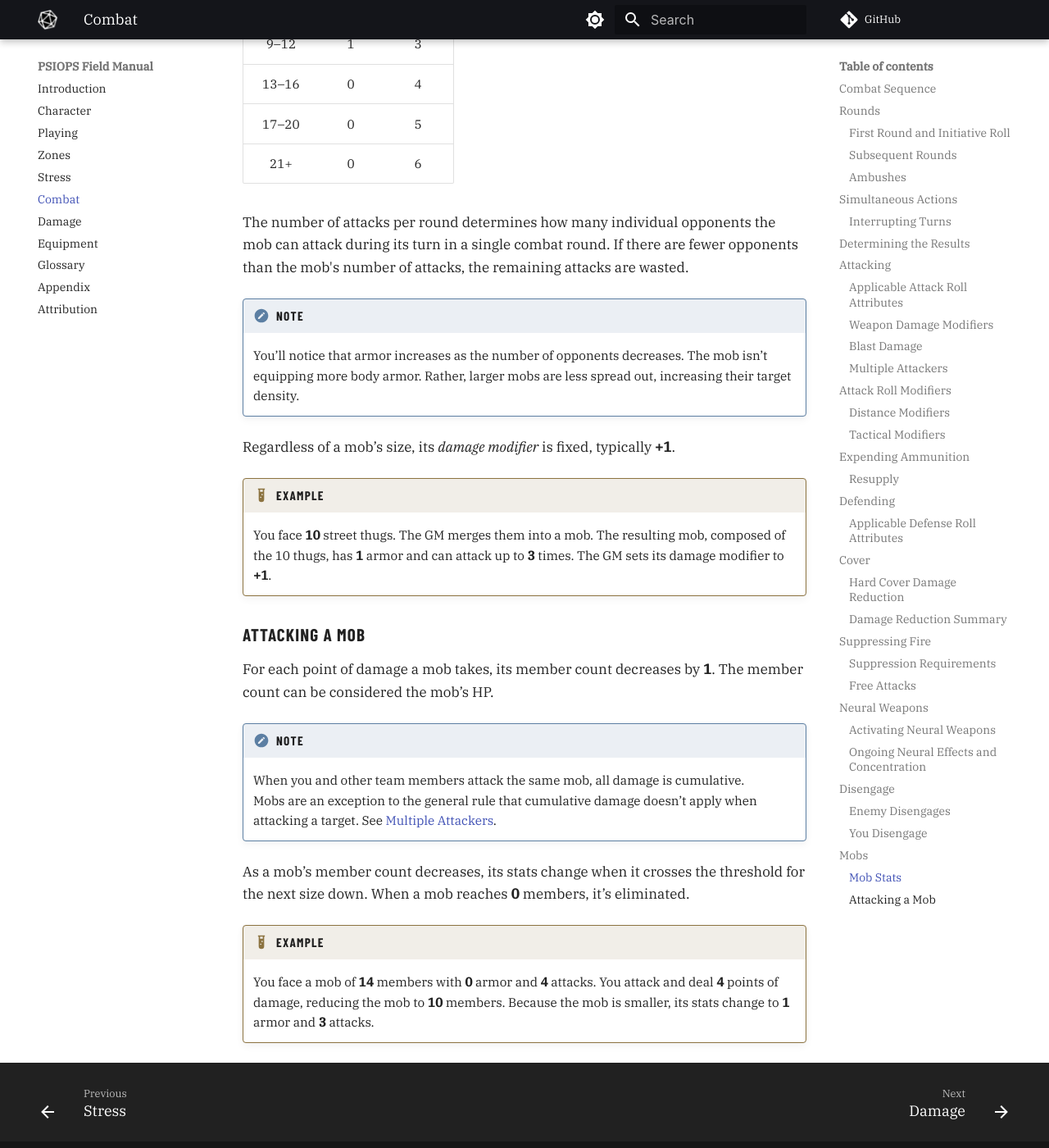
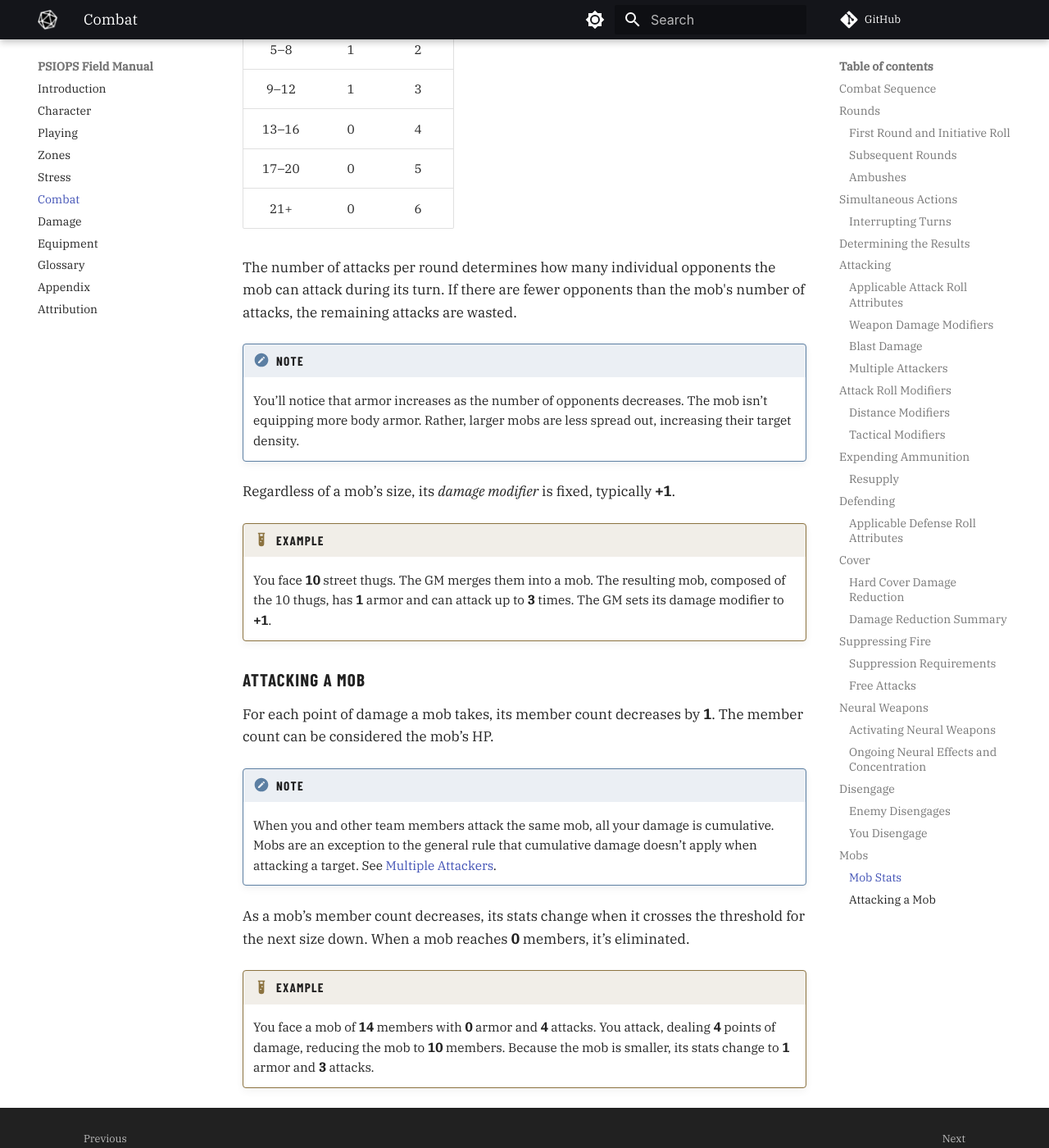
Before and after one commit to joemoose/psiops, an MkDocs documentation site: the page built from docs/combat.md, in a window 1280 px wide and 1400 px high, scrolled down 13866 px. Shown: the whole window at 82% size. Built offline with MkDocs 1.6.1 and Material for MkDocs 9.7.7, drawn with Linux system fonts in a browser that asks for light colours; plug-ins that fetch from the network failed and are left out; comment, search, counter and statistics services are not loaded; some of the changed text lies outside the part shown.

Commit message:
Update combat.md

```diff
--- a/docs/combat.md
+++ b/docs/combat.md
@@ -13,13 +13,13 @@
 
 ## Rounds
 
-A *combat round* is about 6 seconds, enough time to **move once** and take **1 action**, such as firing at a target or moving again. You can move or act in any order, or choose to forgo either.
+A *round* in *combat mode* lasts about 6 seconds, enough time to **move once** and take **1 action**, such as firing at a target or moving again. You can move or act in any order, or choose to forgo either.
 
 !!! note
 
 	If you use your action to move again, you make two moves, crossing into a second zone, which count as a sprint.
 
-Complex actions that take more than 6 seconds may require multiple combat rounds to complete. See [Mission Clocks](playing.md#mission-clocks). Minor actions, such as shouting, moving through a doorway, or dropping an item, are free and don’t count against your 1 action.
+Complex actions that take more than 6 seconds may require multiple rounds to complete. See [Mission Clocks](playing.md#mission-clocks). Minor actions, such as shouting, moving through a doorway, or dropping an item, are free and don’t count against your 1 action.
 
 In each combat round, both your squad and the opposing force take turns moving and acting as units. The following section explains how to determine which side takes the first turn.
 
@@ -366,7 +366,7 @@
 | 17–20 | 0 | 5 |
 | 21+ | 0 | 6 |
 
-The number of attacks per round determines how many individual opponents the mob can attack during its turn in a single combat round. If there are fewer opponents than the mob's number of attacks, the remaining attacks are wasted.
+The number of attacks per round determines how many individual opponents the mob can attack during its turn. If there are fewer opponents than the mob's number of attacks, the remaining attacks are wasted.
 
 !!! note
 
@@ -384,10 +384,10 @@
 
 !!! note
 
-	When you and other team members attack the same mob, all damage is cumulative.<br/>Mobs are an exception to the general rule that cumulative damage doesn’t apply when attacking a target. See [Multiple Attackers](#multiple-attackers).
+	When you and other team members attack the same mob, all your damage is cumulative.<br/>Mobs are an exception to the general rule that cumulative damage doesn’t apply when attacking a target. See [Multiple Attackers](#multiple-attackers).
 
 As a mob’s member count decreases, its stats change when it crosses the threshold for the next size down. When a mob reaches **0** members, it’s eliminated.
 
 !!! example
 
-	You face a mob of **14** members with **0** armor and **4** attacks. You attack and deal **4** points of damage, reducing the mob to **10** members. Because the mob is smaller, its stats change to **1** armor and **3** attacks.
+	You face a mob of **14** members with **0** armor and **4** attacks. You attack, dealing **4** points of damage, reducing the mob to **10** members. Because the mob is smaller, its stats change to **1** armor and **3** attacks.
```
Also changed, not shown: other parts of docs/combat.md (+1 -1 lines).
